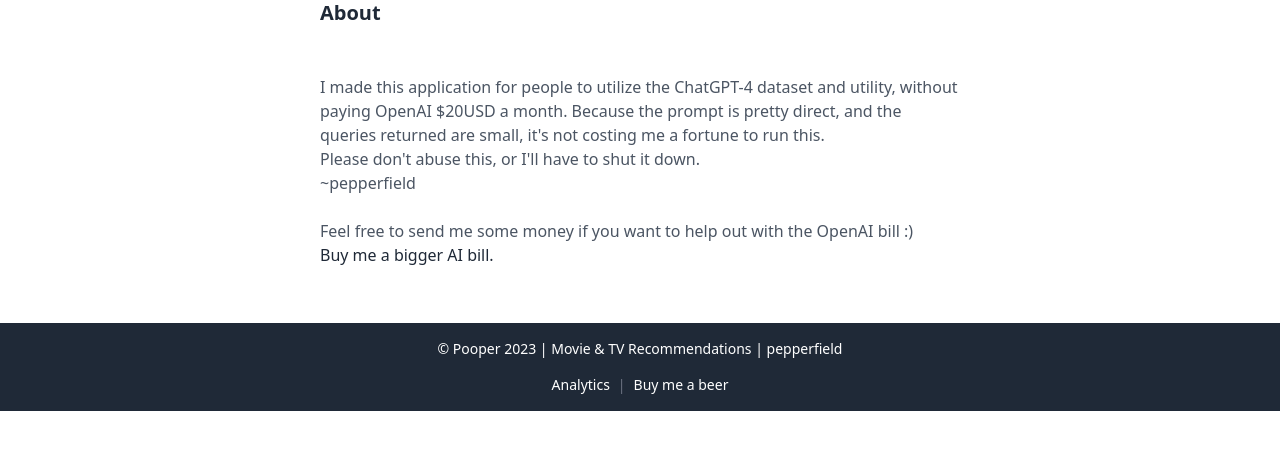
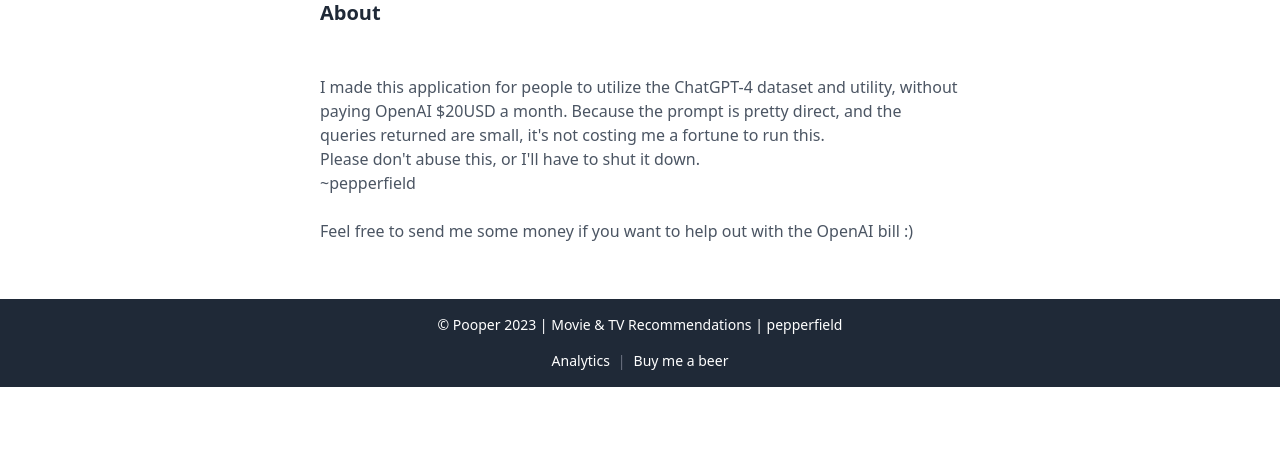
Before and after one commit to dickpepperfield/recommend.pooper.net.au, a Flask app: page /about/ in a window 1280 px wide. Shown: the part 273-723 px from the top of the page. Run offline with Flask 3, Linux system fonts and the light colour scheme; some libraries are stand-ins or nearby versions.

Commit message:
removed a link

```diff
--- a/src/templates/about.html
+++ b/src/templates/about.html
@@ -51,10 +51,6 @@
                 <li class="py-4">
                     Feel free to send me some money if you want to help out with the OpenAI bill :)
                     <br>
-                    <a href="https://www.buymeacoffee.com/pepperfield" class="text-gray-800 hover:underline justify-center items-center">
-                        Buy me a bigger AI bill.
-                        <i class="fas fa-external-link-alt text-gray-300"></i>
-                      </a>
                     </li>
             </ul>
         </div>
```
